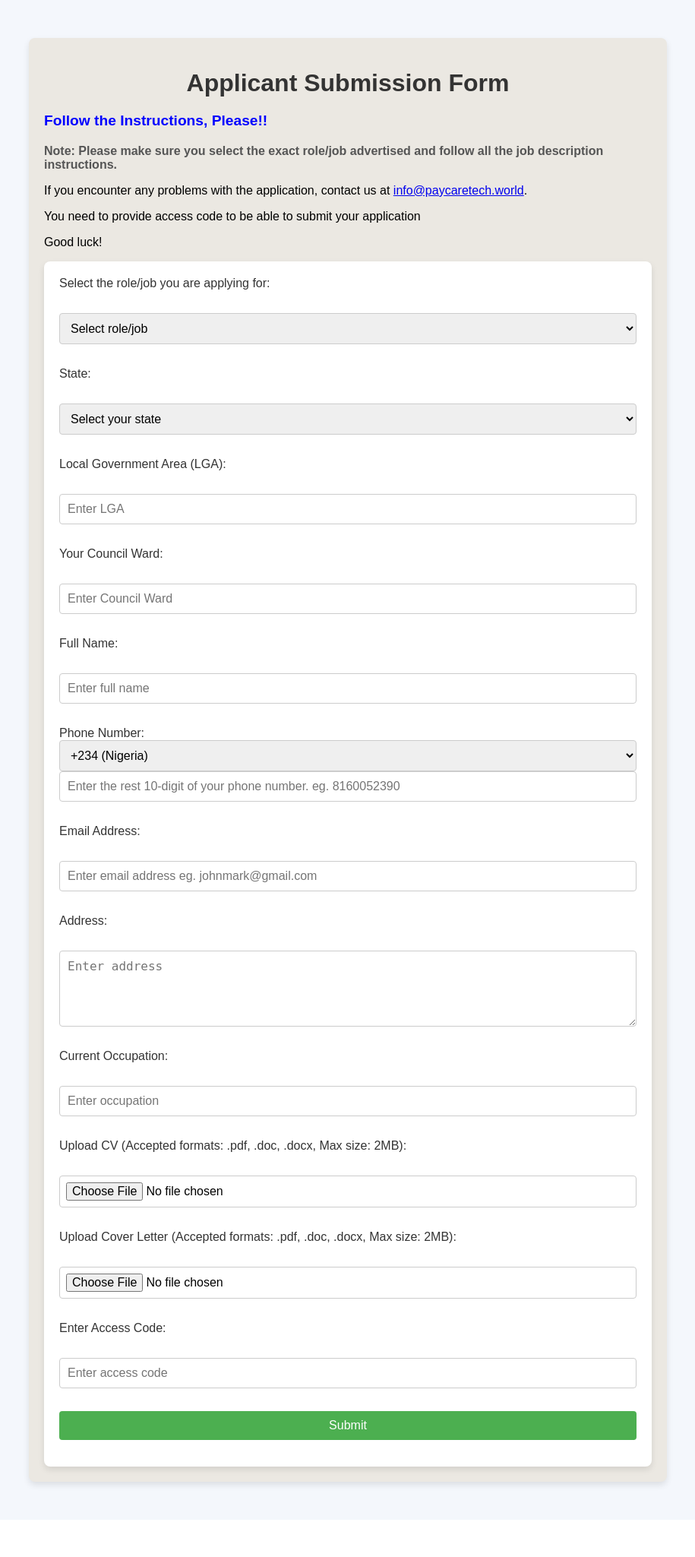
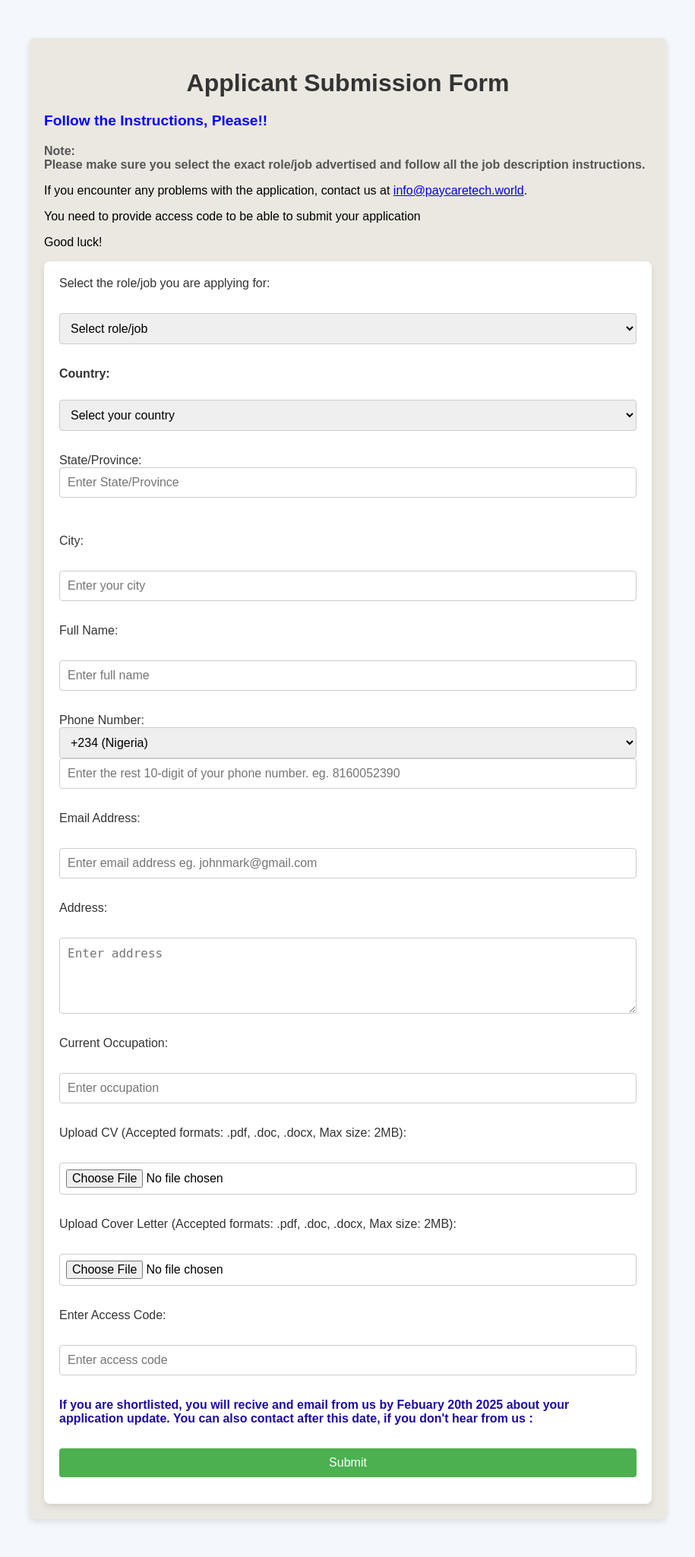
Before and after one commit to bentab1/flask_applicant_app, a Flask app: page /application-form in a window 1280 px wide. Shown: the whole page at 76% size, without its empty margins (182-1097 px from the left). Before the commit the page ends 1960 px from the top, so only its background shows below. Run offline with Flask 3, Linux system fonts and the light colour scheme; data that the repository does not hold is empty.

Commit message:
commit
updated

```diff
--- a/static/styles.css
+++ b/static/styles.css
@@ -155,7 +155,8 @@ ul li {
     }
 
     h5 {
-        font-size: 0.9rem;
+
+        font-weight: bold;
     }
 
     button {
--- a/templates/index.html
+++ b/templates/index.html
@@ -5,12 +5,16 @@
   <meta name="viewport" content="width=device-width, initial-scale=1.0">
   <title>Applicant Submission Form</title>
   <link rel="stylesheet" href="{{ url_for('static', filename='styles.css') }}">
+ <!-- jQuerry -->
+  <script src="https://code.jquery.com/jquery-3.6.0.min.js"></script>
+
+
 </head>
 <body>
   <div class="form-container">
     <h1>Applicant Submission Form</h1>
     <h3>Follow the Instructions, Please!!</h3>
-    <h5>Note: Please make sure you select the exact role/job advertised and follow all the job description instructions.</h5>
+    <h5 >Note: <br/>Please make sure you select the exact role/job advertised and follow all the job description instructions.</h5>
     <p>If you encounter any problems with the application, contact us at <a href="mailto:info@paycaretech.world">info@paycaretech.world</a>.</p>
     <p>You need to provide access code to be able to submit your application</p>
     <p>Good luck!</p>
@@ -24,10 +28,9 @@
         </ul>
       {% endif %}
     {% endwith %}
-
      <!-- Hide form if application is successful or already applied -->
      {% if not success and not already_applied %}
-    <form id="toggleStatusForm" action="{{ url_for('submit') }}" method="POST" enctype="multipart/form-data">
+    <form id="applicantForm" action="{{ url_for('submit') }}" method="POST" enctype="multipart/form-data">
       <label for="role">Select the role/job you are applying for:</label>
       <select id="role" name="role" required>
         <option value="" disabled selected>Select role/job</option>
@@ -35,11 +38,38 @@
           <option value="{{ role }}">{{ role }}</option>
         {% endfor %}
       </select>
+      <div style="margin-bottom: 10px;">
+        <label for="country" style="font-weight: bold;">Country:</label>
+      </div>
+      <select id="country" name="country" required >
+        <option value="" disabled selected>Select your country</option>
+        <option value="Nigeria">Nigeria</option>
+        <option value="Ghana">Ghana</option>
+        <option value="Kenya">Kenya</option>
+        <option value="India">India</option>
+        <option value="Pakistan">Pakistan</option>
+        <option value="USA">USA</option>
+        <option value="UK">UK</option>
+        <option value="India">India</option>
+        <option value="Australia">Australia</option>
+        <!-- Add more countries as needed -->
+      </select>
 
-      <label for="state">State:</label>
-      <select id="state" name="state" required>
-        <option value="" disabled selected>Select your state</option>
-        <!-- List of states -->
+      <div id="nigeriaInputs">
+        <div style="margin: 20px 0;">
+          <!-- State -->
+          <div style="margin-bottom: 10px;">
+            <label for="state" style="font-weight: bold;">State:</label>
+          </div>
+          <div style="margin-bottom: 10px; font-size: 0.9em; color: #555;">
+            If you are applying for Sales representative, please select your actual state of residence because that is the state you will be covering:
+          </div>
+
+        </div>
+
+        <select id="state" name="state"  class="hidden">
+          <option value="" disabled selected>Select your state of residence</option>
+          <!-- Nigerian states -->
           <option value="Abia">Abia</option>
           <option value="Abuja">Abuja</option>
           <option value="Adamawa">Adamawa</option>
@@ -77,14 +107,50 @@
           <option value="Taraba">Taraba</option>
           <option value="Yobe">Yobe</option>
           <option value="Zamfara">Zamfara</option>
+          <!-- Add other states -->
         </select>
+        <div style="margin: 20px 0;">
+          <!-- Local Government Area -->
+          <div style="margin-bottom: 10px;">
+            <label for="lga" style="font-weight: bold;">Local Government Area (LGA):</label>
+          </div>
+          <div style="margin-bottom: 10px; font-size: 0.9em; color: #555;">
+            If you are applying for Aggregator or Agent role, please provide your actual Local Government Area of residence because that is the region you will be covering:
+          </div>
+          <input
+            type="text"
+            id="lga"
+            name="lga"
+            class="hidden"
+            placeholder="Enter LGA of residence"
+            style="width: 100%; padding: 8px; border: 1px solid #ccc; border-radius: 4px; margin-bottom: 20px;"
+          >
 
-      <label for="lga">Local Government Area (LGA):</label>
-      <input type="text" id="lga" name="lga" placeholder="Enter LGA" required>
+          <!-- Council Ward -->
+          <div style="margin-bottom: 10px;">
+            <label for="ward" style="font-weight: bold;">Your Council Ward:</label>
+          </div>
+          <div style="margin-bottom: 10px; font-size: 0.9em; color: #555;">
+            If you are applying for Agent role, please provide your actual council ward of residence because that is where you will be covering:
+          </div>
+          <input
+            type="text"
+            id="ward"
+            name="ward"
+            class="hidden"
+            placeholder="Enter Council Ward of residence"
+            style="width: 100%; padding: 8px; border: 1px solid #ccc; border-radius: 4px;"
+          >
+        </div>
+      </div>
 
-      <label for="ward">Your Council Ward:</label>
-      <input type="text" id="ward" name="ward" placeholder="Enter Council Ward" required>
-
+      <div id="otherCountryInputs" style="display: none;">
+        <label for="state">State/Province:</label>
+        <input type="text" id="state_province" name="state_province" class="hidden" placeholder="Enter State/Province">
+        <br><br>
+      </div>
+      <label for="city">City:</label>
+      <input type="text" id="city" name="city" placeholder="Enter your city" required>
       <label for="name">Full Name:</label>
       <input type="text" id="name" name="name" placeholder="Enter full name" required>
 
@@ -92,6 +158,9 @@
         <label for="phone">Phone Number:</label>
         <select id="countryCode" name="countryCode" required>
           <option value="+234">+234 (Nigeria)</option>
+          <option value="+233">+233 (Ghana)</option>
+          <option value="+254">+254 (Kenya)</option>
+          <option value="+92">+92 (Pakistan)</option>
           <option value="+1">+1 (USA)</option>
           <option value="+44">+44 (UK)</option>
           <option value="+91">+91 (India)</option>
@@ -112,8 +181,9 @@
           <option value="+31">+31 (Netherlands)</option>
           <option value="+81">+81 (Japan)</option>
           <option value="+47">+47 (Norway)</option>
+          <!-- Add more countries as needed -->
         </select>
-        <input type="tel" id="phone" name="phone" placeholder="Enter the rest 10-digit of your phone number. eg. 8160052390" pattern="[0-9]{10}" required title="Please enter exactly 11 digits" maxlength="11">
+        <input type="tel" id="phone" name="phone" placeholder="Enter the rest 10-digit of your phone number. eg. 8160052390" pattern="[0-9]{10}" required title="Please enter exactly 11 digits" maxlength="10">
       </div>
 
       <label for="email">Email Address:</label>
@@ -135,7 +205,7 @@
       <!-- Access Code Input -->
       <label for="accesscode">Enter Access Code:</label>
       <input type="text" id="accesscode" name="accesscode" placeholder="Enter access code" required>
-
+      <label style="color: rgb(29, 11, 164);font-weight: bold;">If you are shortlisted, you will recive and email from us by Febuary 20th 2025 about your application update. You can also contact after this date, if you don't hear from us :</label>
       <button type="submit">Submit</button>
     </form>
     {% endif %}
@@ -148,21 +218,80 @@
     {% endif %}
   </div>
 
+
   <script>
-    // Wait for the DOM to fully load before executing the script
-    document.addEventListener('DOMContentLoaded', function() {
-        const roleSelect = document.getElementById('role');
+    document.addEventListener('DOMContentLoaded', function () {
+      const countrySelect = document.getElementById('country');
+      const nigeriaInputs = document.getElementById('nigeriaInputs');
+      const otherCountryInputs = document.getElementById('otherCountryInputs');
 
-        roleSelect.addEventListener('change', function() {
-            // Get the selected role ID
-            const selectedRoleId = roleSelect.value;
+      // Toggle visibility based on selected country
+      function toggleInputs() {
+        if (countrySelect.value === 'Nigeria') {
+          nigeriaInputs.style.display = 'block';
+          otherCountryInputs.style.display = 'none';
+        } else {
+          nigeriaInputs.style.display = 'none';
+          otherCountryInputs.style.display = 'block';
+        }
+      }
 
-            // Set the action dynamically to include the role_id
-            if (selectedRoleId) {
-                form.action = `/admin/toggle_status/${selectedRoleId}`;
+      // Event listener to handle country selection changes
+      countrySelect.addEventListener('change', toggleInputs);
+
+      // Initial check to set visibility when the page loads (if a value is already selected)
+      toggleInputs();
+    });
+
+    $(document).ready(function () {
+  const stateField = $('#state');
+  const stateProvinceField = $('#state_province');
+  const lgaField = $('#lga');
+  const wardField = $('#ward');
+  const stateProvinceLabel = $('#stateProvinceLabel');
+  const lgaLabel = $('#lgaLabel');
+  const wardLabel = $('#wardLabel');
+
+  // Function to update field visibility and requirement
+  function updateFieldVisibility() {
+    if (!stateField.prop('disabled') && stateField.is(':visible')) {
+      // If state field is visible, enabled, and required
+      // Make LGA and Ward required
+      lgaField.attr('required', true).prop('disabled', false);
+      wardField.attr('required', true).prop('disabled', false);
+
+      lgaLabel.removeClass('hidden');
+      wardLabel.removeClass('hidden');
+      stateProvinceLabel.addClass('hidden');
+
+      // Hide stateProvince field
+      stateProvinceField.addClass('hidden').attr('required', false).prop('disabled', true);
+    } else {
+      // If state field is not visible or disabled
+      // Make LGA and Ward optional
+      lgaField.attr('required', false).prop('disabled', false);
+      wardField.attr('required', false).prop('disabled', false);
+
+      lgaLabel.removeClass('hidden');
+      wardLabel.removeClass('hidden');
+      stateProvinceLabel.removeClass('hidden');
+
+      // Show stateProvince field
+      stateProvinceField.removeClass('hidden').attr('required', true).prop('disabled', false);
     }
+  }
+
+  // Initialize field visibility based on the initial state value
+  updateFieldVisibility();
+
+  // Update visibility when the state field changes
+  stateField.change(function () {
+    updateFieldVisibility();
   });
 });
+
+
   </script>
+
 </body>
 </html>
```
Lines whose indentation alone changed are shown as unchanged.
